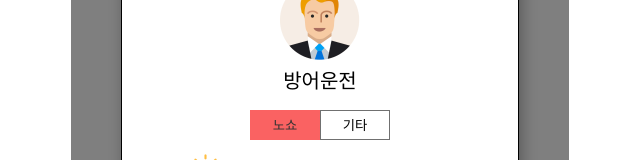
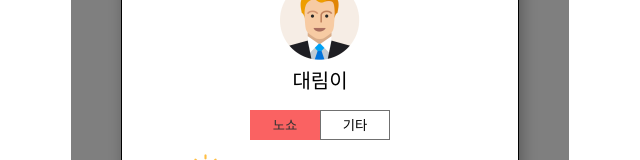
Before and after one commit to Hod0ri/2022-Capstone-IGO, a Next.js app in the folder Web Client/igo-web/: page /report in a window 1280 px wide. Shown: the part 294-454 px from the top of the page, without its empty margins (320-960 px from the left). Built offline with nearby package versions, Linux system fonts and the light colour scheme.

Commit message:
[ Web ] Fix fetch UserNick

```diff
--- a/Web Client/igo-web/core/components/UserLogo/index.jsx
+++ b/Web Client/igo-web/core/components/UserLogo/index.jsx
@@ -3,6 +3,8 @@ import Mail from './icon/male.png';
 import Femail from './icon/female.png';
 import Image from 'next/image';
 import styled from 'styled-components';
+import { useRecoilValue } from 'recoil';
+import { atomUserName } from '../../atoms/loginState';
 
 const UserLogoContainer = styled.div`
   width: 80px;
@@ -15,7 +17,8 @@ const UserLogoContainer = styled.div`
   font-size: ${(props) => props.theme.fontSize.md};
 `;
 
-const UserLogo = ({ icon = 'mail', nickname = '닉네임x' }) => {
+const UserLogo = ({ icon = 'mail' }) => {
+  const user_Nick = useRecoilValue(atomUserName);
   return (
     <UserLogoContainer>
       <Image
@@ -24,7 +27,7 @@ const UserLogo = ({ icon = 'mail', nickname = '닉네임x' }) => {
         height={80}
         alt="alt"
       />
-      <p>{nickname}</p>
+      <p>{user_Nick || '닉네임x'}</p>
     </UserLogoContainer>
   );
 };
```
